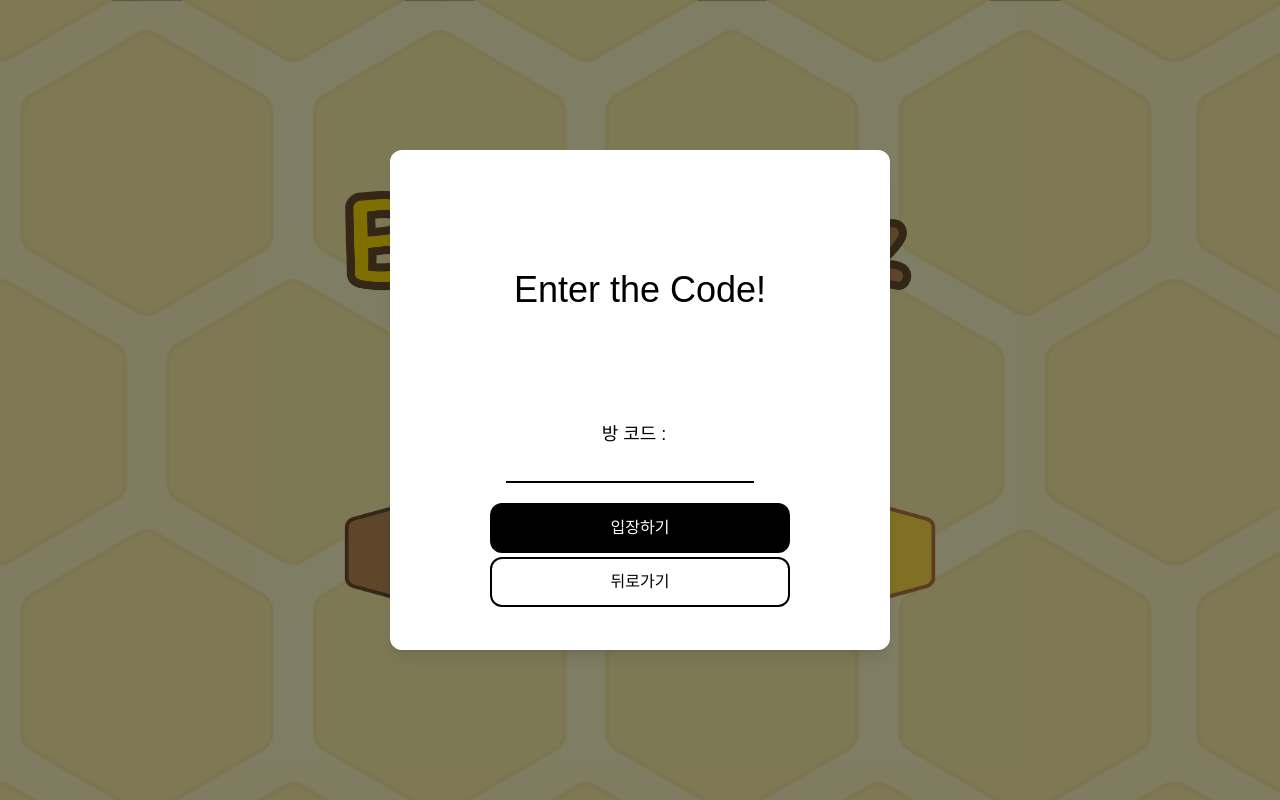
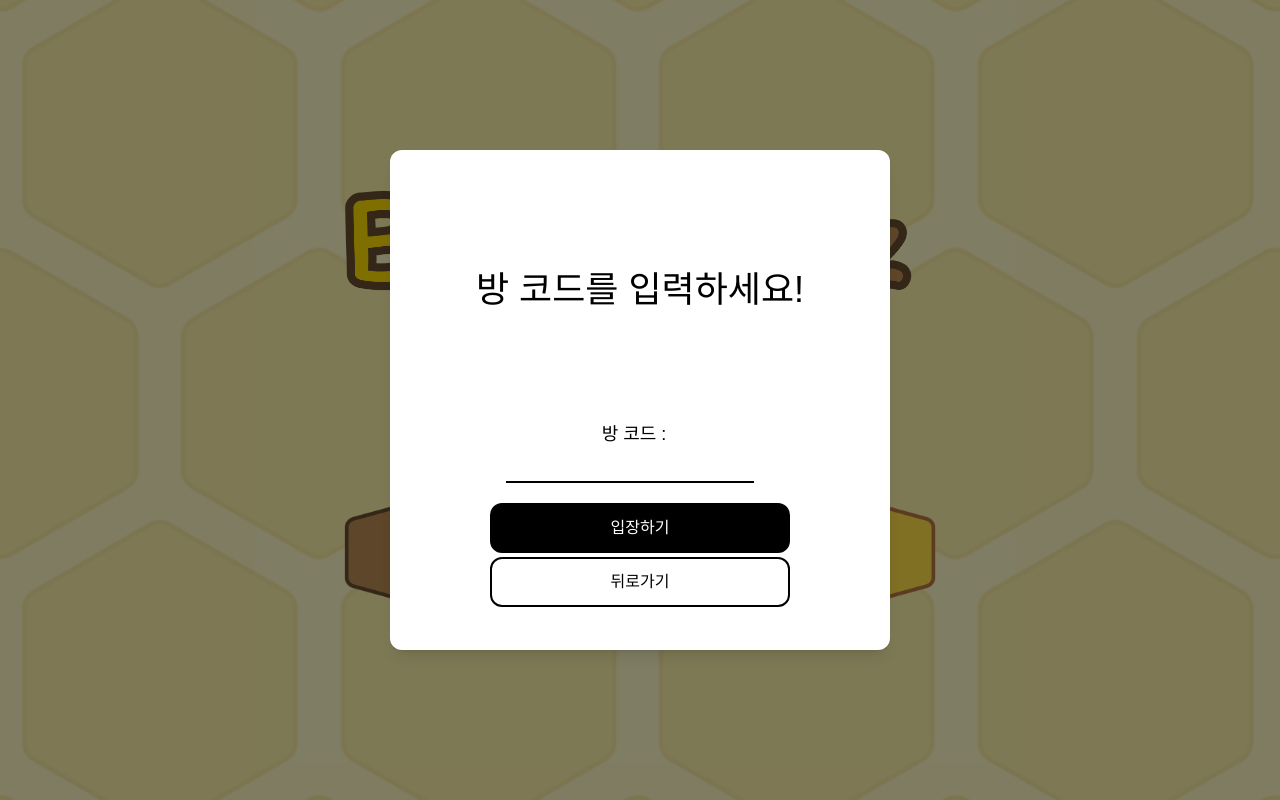
Before and after one commit to MinJae0528/beezquiz-frontend, a React (Create React App) app: page /quiz in a window 1280 px wide. Both pictures are taken after a click on the button "방 참여하기". Built offline with nearby package versions, Linux system fonts and the light colour scheme.

Commit message:
배경 이미지 CSS 수정 및 방 코드 입력 화면 h1 내용 변경

```diff
--- a/src/features/JoinRoom.jsx
+++ b/src/features/JoinRoom.jsx
@@ -49,7 +49,7 @@ export default function JoinRoom({ onClose }) {
         transition={{ duration: 0.4, ease: "easeOut" }} //  부드럽게 easeOut으로 0.4초 동안 실행
         className="relative bg-white rounded-xl px-[80px] pt-[120px] pb-[100px] shadow-lg h-[500px] w-[500px] z-10"
       >
-        <h1 className="font-jua mb-[110px] text-4xl">Enter the Code!</h1>
+        <h1 className="font-jua mb-[110px] text-4xl">방 코드를 입력하세요!</h1>
         <form onSubmit={handleSubmit}>
           <div className="mb-[20px]">
             <label htmlFor="code" className="font-jua text-lg mr-3">
--- a/src/features/QuizMain.jsx
+++ b/src/features/QuizMain.jsx
@@ -24,9 +24,10 @@ export default function QuizMain() {
 
   return (
     <div
-      className="h-screen flex items-center justify-center px-4"
-      style={{ backgroundImage: `url(${MainBg})` }}
-    >
+  className="h-screen flex items-center justify-center px-4 bg-cover bg-center bg-no-repeat"
+  style={{ backgroundImage: `url(${MainBg})` }}
+>
+
       <div className="max-w-2xl w-full p-10 text-center">
         <img src={logo} className="mb-[160px]" alt="logo"></img>
         <div className="flex flex-col md:flex-row md:justify-center md:gap-[130px]">
```
